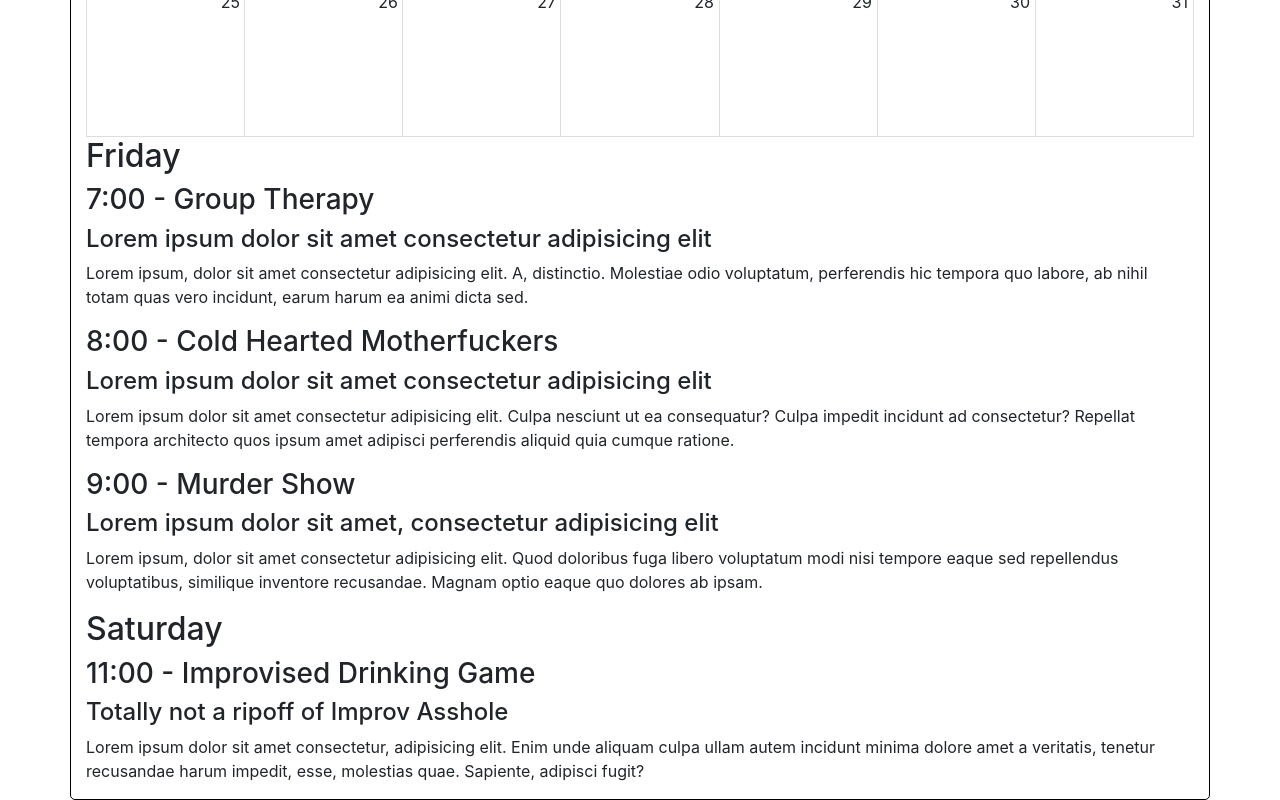
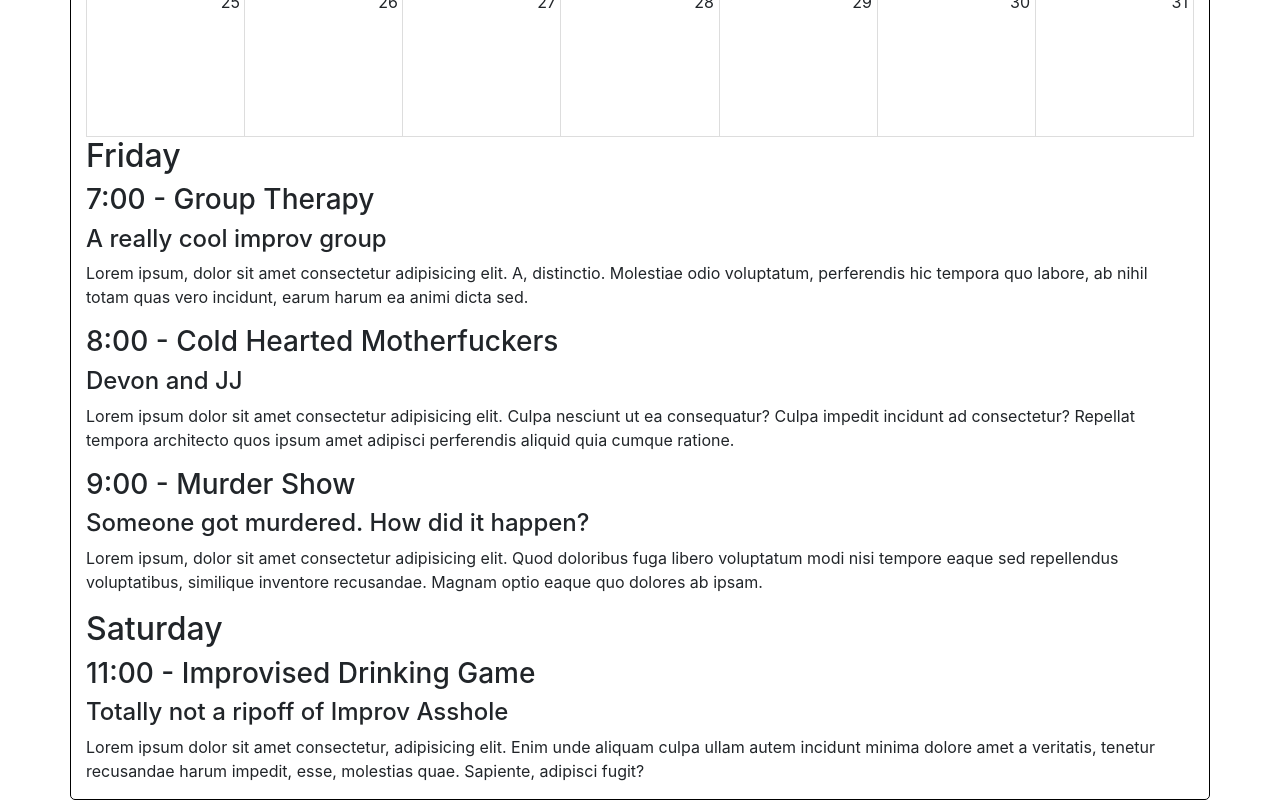
Before and after one commit to roblingjohn/onward-theatre, a React (Create React App) app in the folder client/: page /shows in a window 1280 px wide. Shown: the part 866-1666 px from the top of the page. Built offline with nearby package versions, Linux system fonts and the light colour scheme.

Commit message:
moved events into separate events file

```diff
--- a/client/src/components/EventCalendar.jsx
+++ b/client/src/components/EventCalendar.jsx
@@ -3,6 +3,7 @@ import { Calendar, momentLocalizer } from "react-big-calendar";
 // import moment from "moment";
 import moment from "moment-timezone";
 import "react-big-calendar/lib/css/react-big-calendar.css";
+import events from "../events/events"
 
 moment.tz.setDefault("America/New_York");
 
@@ -10,13 +11,7 @@ const localizer = momentLocalizer(moment);
 
 class EventCalendar extends Component {
   state = {
-    shows: [
-      {
-        start: new Date("2020-09-18 6:00"),
-        end: new Date("2020-09-18 6:00"),
-        title: "Some title",
-      },
-    ],
+    shows: events
   };
   render() {
     return (
--- a/client/src/components/UpcomingShows.jsx
+++ b/client/src/components/UpcomingShows.jsx
@@ -1,39 +1,11 @@
 import React, { Component } from "react";
 import ShowInfo from "./ShowInfo";
+import events from '../events/events'
 
 class UpcomingShows extends Component {
     // This will all be changed to use context at a future date.
   state = {
-    shows: [
-      {
-        showName: "Group Therapy",
-        showTime: { showDate: "Friday", showTime: "7:00" },
-        tagline: "Lorem ipsum dolor sit amet consectetur adipisicing elit",
-        description:
-          "Lorem ipsum, dolor sit amet consectetur adipisicing elit. A, distinctio. Molestiae odio voluptatum, perferendis hic tempora quo labore, ab nihil totam quas vero incidunt, earum harum ea animi dicta sed.",
-      },
-      {
-        showName: "Cold Hearted Motherfuckers",
-        showTime: { showDate: "Friday", showTime: "8:00" },
-        tagline: "Lorem ipsum dolor sit amet consectetur adipisicing elit",
-        description:
-          "Lorem ipsum dolor sit amet consectetur adipisicing elit. Culpa nesciunt ut ea consequatur? Culpa impedit incidunt ad consectetur? Repellat tempora architecto quos ipsum amet adipisci perferendis aliquid quia cumque ratione.",
-      },
-      {
-        showName: "Murder Show",
-        showTime: { showDate: "Friday", showTime: "9:00" },
-        tagline: "Lorem ipsum dolor sit amet, consectetur adipisicing elit",
-        description:
-          "Lorem ipsum, dolor sit amet consectetur adipisicing elit. Quod doloribus fuga libero voluptatum modi nisi tempore eaque sed repellendus voluptatibus, similique inventore recusandae. Magnam optio eaque quo dolores ab ipsam.",
-      },
-      {
-        showName: "Improvised Drinking Game",
-        showTime: { showDate: "Saturday", showTime: "11:00" },
-        tagline: "Totally not a ripoff of Improv Asshole",
-        description:
-          "Lorem ipsum dolor sit amet consectetur, adipisicing elit. Enim unde aliquam culpa ullam autem incidunt minima dolore amet a veritatis, tenetur recusandae harum impedit, esse, molestias quae. Sapiente, adipisci fugit?",
-      },
-    ],
+    shows: events
   };
   render() {
     return (
@@ -46,7 +18,7 @@ class UpcomingShows extends Component {
               <>
                 <ShowInfo
                   showTime={show.showTime.showTime}
-                  showName={show.showName}
+                  showName={show.title}
                   tagline={show.tagline}
                   description={show.description}
                 />
@@ -60,7 +32,7 @@ class UpcomingShows extends Component {
               <>
                 <ShowInfo
                   showTime={show.showTime.showTime}
-                  showName={show.showName}
+                  showName={show.title}
                   tagline={show.tagline}
                   description={show.description}
                 />
--- /dev/null
+++ b/client/src/events/events.js
@@ -0,0 +1,38 @@
+export default [
+  {
+    start: new Date("2020-09-18 18:00"),
+    end: new Date("2020-09-18 19:00"),
+    title: "Group Therapy",
+    showTime: { showDate: "Friday", showTime: "7:00" },
+    tagline: "A really cool improv group",
+    description:
+      "Lorem ipsum, dolor sit amet consectetur adipisicing elit. A, distinctio. Molestiae odio voluptatum, perferendis hic tempora quo labore, ab nihil totam quas vero incidunt, earum harum ea animi dicta sed.",
+  },
+  {
+    start: new Date("2020-09-18 19:00"),
+    end: new Date("2020-09-18 20:00"),
+    title: "Cold Hearted Motherfuckers",
+    showTime: { showDate: "Friday", showTime: "8:00" },
+    tagline: "Devon and JJ",
+    description:
+      "Lorem ipsum dolor sit amet consectetur adipisicing elit. Culpa nesciunt ut ea consequatur? Culpa impedit incidunt ad consectetur? Repellat tempora architecto quos ipsum amet adipisci perferendis aliquid quia cumque ratione.",
+  },
+  {
+    start: new Date("2020-09-18 20:00"),
+    end: new Date("2020-09-18 21:00"),
+    title: "Murder Show",
+    showTime: { showDate: "Friday", showTime: "9:00" },
+    tagline: "Someone got murdered. How did it happen?",
+    description:
+      "Lorem ipsum, dolor sit amet consectetur adipisicing elit. Quod doloribus fuga libero voluptatum modi nisi tempore eaque sed repellendus voluptatibus, similique inventore recusandae. Magnam optio eaque quo dolores ab ipsam.",
+  },
+  {
+    start: new Date("2020-09-19 21:00"),
+    end: new Date("2020-09-19 21:59"),
+    title: "Improvised Drinking Game",
+    showTime: { showDate: "Saturday", showTime: "11:00" },
+    tagline: "Totally not a ripoff of Improv Asshole",
+    description:
+      "Lorem ipsum dolor sit amet consectetur, adipisicing elit. Enim unde aliquam culpa ullam autem incidunt minima dolore amet a veritatis, tenetur recusandae harum impedit, esse, molestias quae. Sapiente, adipisci fugit?",
+  },
+];
```
